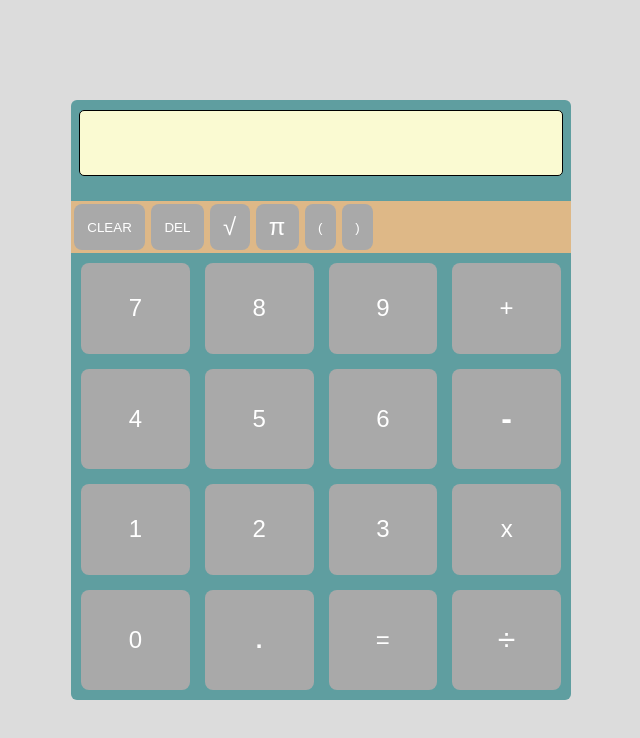
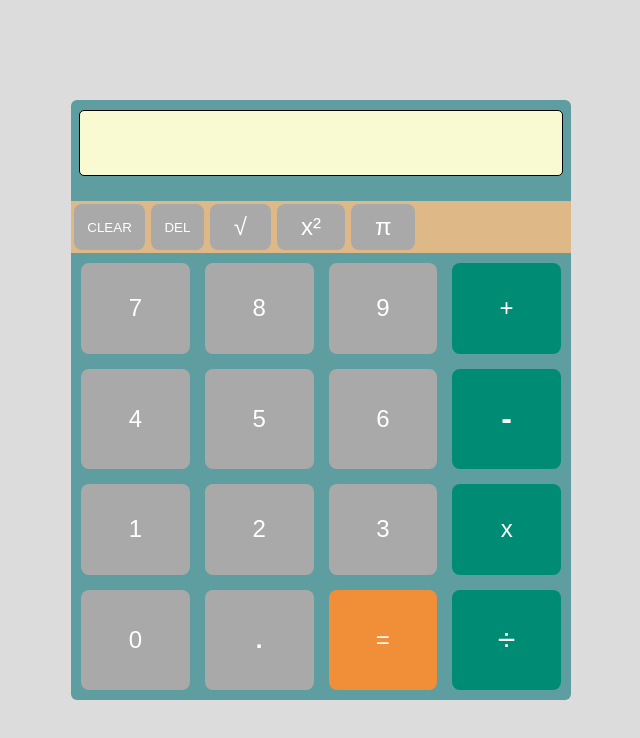
Before and after one commit to Dennis-devs/Calculator, a plain HTML site: page index.html in a window 1280 px wide. Shown: the whole page, without its empty margins (319-959 px from the left). Drawn offline with Linux system fonts and the light colour scheme.

Commit message:
Modify operateor buttons and special function buttons colours

```diff
--- a/calc.css
+++ b/calc.css
@@ -82,7 +82,7 @@ margin: 3px;
     padding-left: 1em;
     padding-right: 1em;
 }
-.buttonsA span {
+.buttonsA .spans {
     font-size: x-large;
     font-weight: 300;
 }
@@ -109,3 +109,21 @@ padding-right: 1em;
     font-size: xx-large;
 
 }
+.buttonsB .operator{
+    background-color: rgb(0, 139, 116);
+    transition: ease-out;
+}
+.buttonsB .operator:hover{
+    transform: scale(1.1);
+}
+.buttonsB .equal{
+    background-color: rgb(241, 143, 57);
+}
+.buttonsA button{
+    transition: ease-in
+}
+.buttonsA button:hover{
+    background-color: lavender;
+    color: black;
+    transform: scale(0.9);
+}
--- a/index.html
+++ b/index.html
@@ -19,10 +19,10 @@
                 <div class="buttonsA">
                     <button class="clear">CLEAR</button>
                     <button class="del">DEL</button>
-                    <button><span class="print">&#8730;</span></button>
-                    <button><span>&#960;</span></button>
-                    <button class="print">(</button>
-                    <button class="print">)</button>
+                    <button class="Root spans">&#8730;</button>
+                    <button class="square spans">x&#178;</button>
+                    <button class = "pi spans" value="3.14">&#960;</button>
+
                 </div>
                 <div class="buttonsB">
                     <button class="print">7</button>
@@ -40,7 +40,7 @@
                     <button class="print">0</button>
                     <button class="dot print">.</button>
                     <button class="equal">=</button>
-                    <button><span class="divide print operator">&#247;</span></button>
+                    <button class="print divide operator">&#247;</button>
                 </div>
             </div>
         </div>
```
Lines whose indentation alone changed are shown as unchanged.
